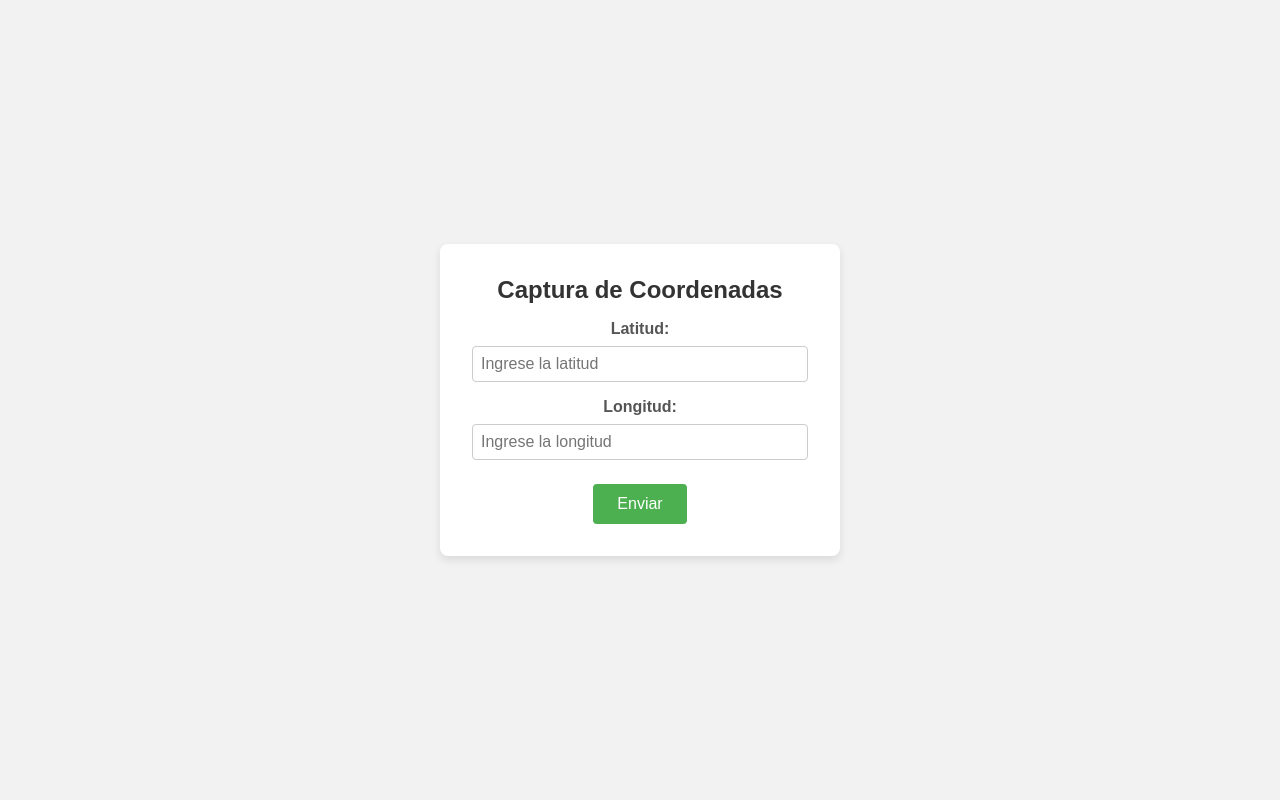
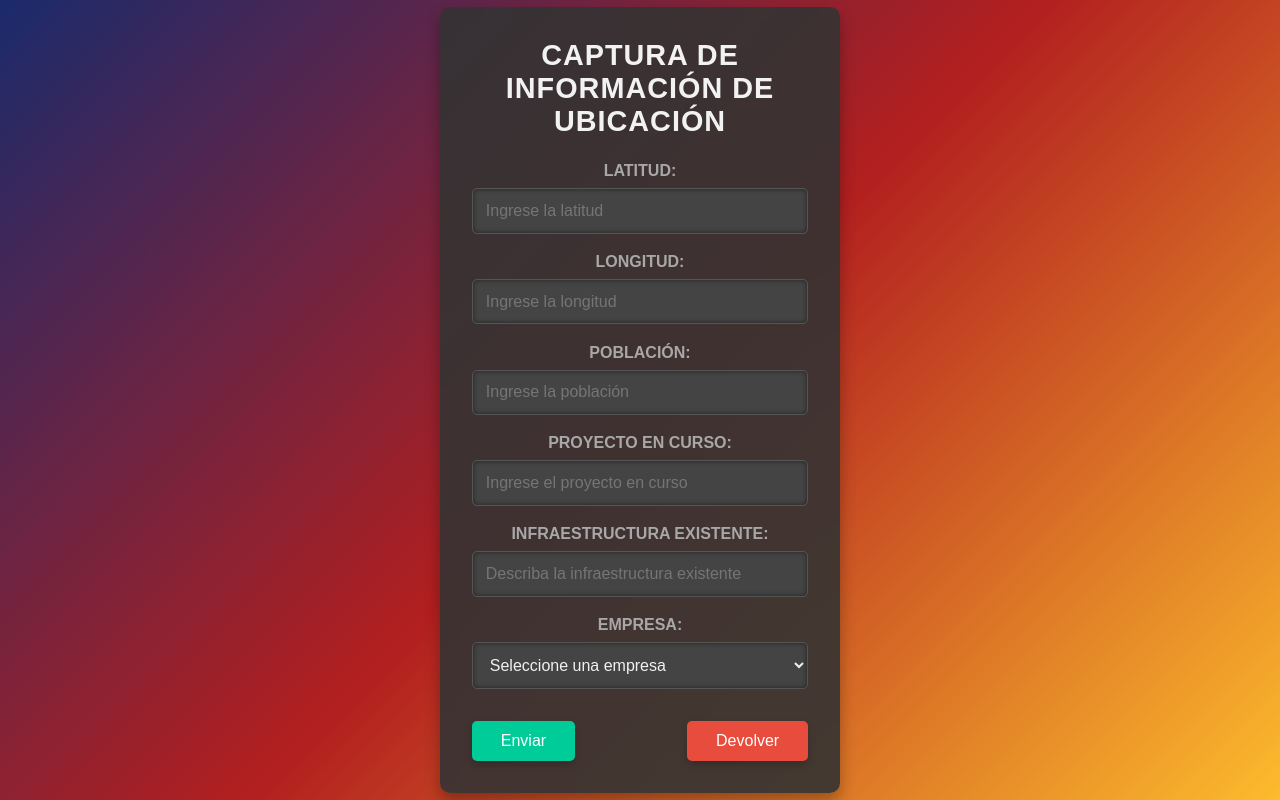
Before and after one commit to jotha04/SolRenova1, a PHP site: page /coneplit/datoubicacion.php in a window 1280 px wide. Run offline with PHP 8.4, Linux system fonts and the light colour scheme.

Commit message:
Co-authored-by: GODBELION <GODBELION@users.noreply.github.com> Co-authored-by: JosueCantillo <JosueCantillo@users.noreply.github.com>

```diff
--- a/datoubicacion.php
+++ b/datoubicacion.php
@@ -8,7 +8,7 @@
 </head>
 <body>
     <div class="form-container">
-        <h2>Captura de Coordenadas</h2>
+        <h2>Captura de Información de Ubicación</h2>
         <form action="procesar.php" method="POST">
             <label for="latitud">Latitud:</label>
             <input type="text" id="latitud" name="latitud" placeholder="Ingrese la latitud" required>
@@ -16,7 +16,28 @@
             <label for="longitud">Longitud:</label>
             <input type="text" id="longitud" name="longitud" placeholder="Ingrese la longitud" required>
 
-            <button type="submit">Enviar</button>
+            <label for="poblacion">Población:</label>
+            <input type="text" id="poblacion" name="poblacion" placeholder="Ingrese la población" required>
+
+            <label for="proyectoencurso">Proyecto en Curso:</label>
+            <input type="text" id="proyectoencurso" name="proyectoencurso" placeholder="Ingrese el proyecto en curso" required>
+
+            <label for="infraestructura">Infraestructura Existente:</label>
+            <input type="text" id="infraestructura" name="infraestructura" placeholder="Describa la infraestructura existente" required>
+
+            <label for="empresa">Empresa:</label>
+            <select id="empresa" name="empresa" required>
+                <option value="" disabled selected>Seleccione una empresa</option>
+                <option value="Grupo Enel">Grupo Enel</option>
+                <option value="CFE">CFE (Comisión Federal de Electricidad)</option>
+                <option value="ISA">ISA (Interconexión Eléctrica S.A.)</option>
+                <option value="AES Andes">AES Andes</option>
+            </select>
+
+            <div class="button-group">
+                <button type="submit">Enviar</button>
+                <button type="button" onclick="window.history.back();">Devolver</button>
+            </div>
         </form>
     </div>
 </body>
--- a/estilo_datoubicacion.css
+++ b/estilo_datoubicacion.css
@@ -10,52 +10,97 @@ body {
     align-items: center;
     height: 100vh;
     font-family: Arial, sans-serif;
-    background-color: #f2f2f2;
+    background: linear-gradient(135deg, #1a2a6c, #b21f1f, #fdbb2d);
+    color: #e0e0e0;
 }
 
 .form-container {
-    background-color: #ffffff;
+    background-color: rgba(51, 51, 51, 0.9);
     padding: 2rem;
-    border-radius: 8px;
-    box-shadow: 0 4px 8px rgba(0, 0, 0, 0.1);
+    border-radius: 10px;
+    box-shadow: 0 8px 15px rgba(0, 0, 0, 0.3);
     max-width: 400px;
     width: 100%;
     text-align: center;
+    backdrop-filter: blur(8px);
+    transition: transform 0.3s ease;
+}
+
+.form-container:hover {
+    transform: translateY(-5px);
 }
 
 .form-container h2 {
-    margin-bottom: 1rem;
-    color: #333333;
+    margin-bottom: 1.5rem;
+    color: #f2f2f2;
+    font-size: 1.8rem;
+    font-weight: bold;
+    letter-spacing: 1px;
+    text-transform: uppercase;
 }
 
 .form-container label {
     display: block;
-    margin-top: 1rem;
-    color: #555555;
+    margin-top: 1.2rem;
+    color: #a8a8a8;
     font-weight: bold;
+    font-size: 1rem;
+    text-transform: uppercase;
 }
 
-.form-container input[type="text"] {
+.form-container input[type="text"],
+.form-container select {
     width: 100%;
-    padding: 0.5rem;
+    padding: 0.8rem;
     margin-top: 0.5rem;
-    border: 1px solid #cccccc;
-    border-radius: 4px;
+    border: 1px solid #555555;
+    border-radius: 5px;
+    background-color: #444444;
+    color: #f0f0f0;
     font-size: 1rem;
+    outline: none;
+    transition: border-color 0.3s, box-shadow 0.3s;
+    box-shadow: inset 0 0 5px rgba(0, 0, 0, 0.5);
 }
 
-.form-container button {
-    margin-top: 1.5rem;
-    padding: 0.7rem 1.5rem;
+.form-container input[type="text"]:focus,
+.form-container select:focus {
+    border-color: #00cc99;
+    box-shadow: 0 0 8px rgba(0, 204, 153, 0.5);
+}
+
+.button-group {
+    display: flex;
+    justify-content: space-between;
+    margin-top: 2rem;
+}
+
+.button-group button {
+    padding: 0.7rem 1.8rem;
     border: none;
-    border-radius: 4px;
-    background-color: #4CAF50;
-    color: white;
+    border-radius: 5px;
     font-size: 1rem;
     cursor: pointer;
-    transition: background-color 0.3s ease;
+    transition: background-color 0.3s ease, transform 0.2s ease;
+    box-shadow: 0 4px 8px rgba(0, 0, 0, 0.2);
 }
 
-.form-container button:hover {
-    background-color: #45a049;
+.button-group button[type="submit"] {
+    background-color: #00cc99;
+    color: white;
 }
+
+.button-group button[type="submit"]:hover {
+    background-color: #009977;
+    transform: translateY(-3px);
+}
+
+.button-group button[type="button"] {
+    background-color: #e74c3c;
+    color: white;
+}
+
+.button-group button[type="button"]:hover {
+    background-color: #c0392b;
+    transform: translateY(-3px);
+}
--- a/index.php
+++ b/index.php
@@ -167,8 +167,8 @@
           <ul>
             <li>
               <a
-                href="https://www.instagram.com/angeldavidbohorquezh/?utm_source=ig_web_button_share_sheet&igshid=OGQ5ZDc2ODk2ZA=="
-                >Angel Bohorquez</a
+                href="https://www.facebook.com/jeisonarturo.pinedaborre/?locale=es_LA"
+                >Jeison Pineda</a
               >
             </li>
           </ul>
@@ -178,7 +178,7 @@
             <li>
               <a
                 href="https://www.instagram.com/adalcidespinto/?utm_source=ig_web_button_share_sheet&igshid=OGQ5ZDc2ODk2ZA=="
-                >Jeison Pineda</a
+                >Adalcides Pinto</a
               >
             </li>
           </ul>
```
Also changed, not shown: insertarpte.php (added, +12 -0 lines).
